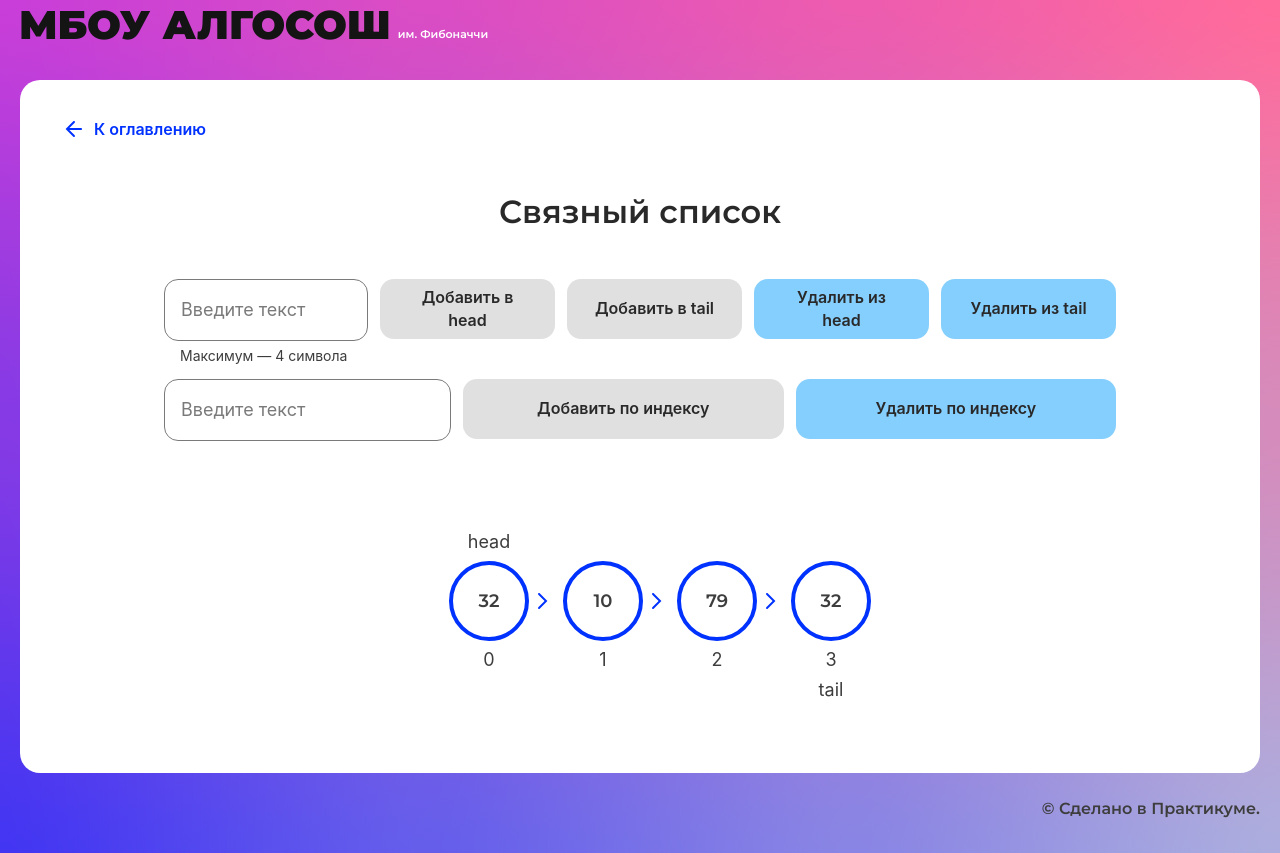
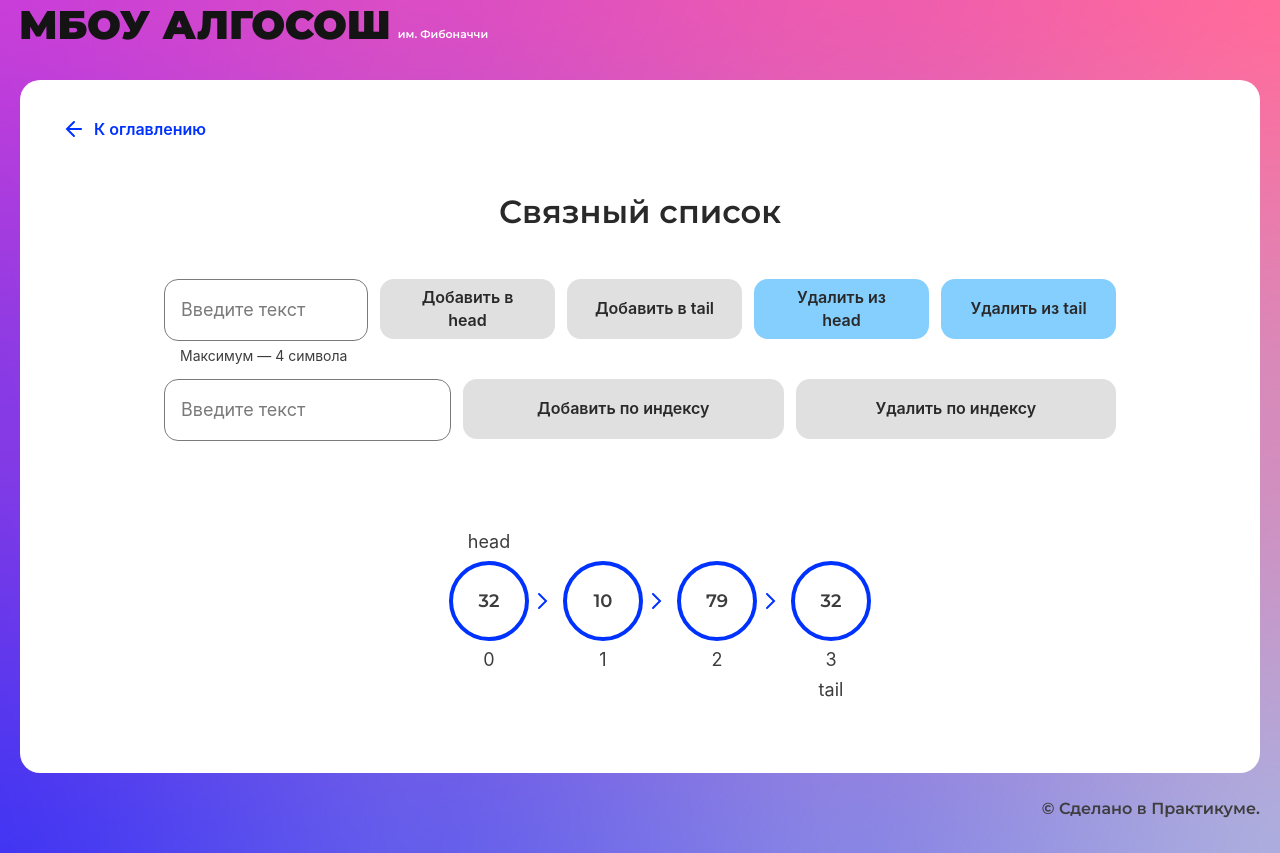
Before and after one commit to foxriver660/Visualized-algorithms, a React (Create React App) app: page /list in a window 1280 px wide. Built offline with nearby package versions, Linux system fonts and the light colour scheme.

Commit message:
fix after rew

```diff
--- a/src/components/app/app.tsx
+++ b/src/components/app/app.tsx
@@ -1,4 +1,3 @@
-import React from "react";
 import { BrowserRouter, Route, Switch } from "react-router-dom";
 import { FibonacciPage } from "../fibonacci-page/fibonacci-page";
 import { ListPage } from "../list-page/list-page";
--- a/src/components/list-page/list-page.tsx
+++ b/src/components/list-page/list-page.tsx
@@ -246,7 +246,7 @@ export const ListPage: React.FC = () => {
           isLoader={loader && btnName === ButtonName.DeleteByIndex}
           text="Удалить по индексу"
           disabled={
-            linkedList.isEmpty() ||
+            !inputValue.index || linkedList.isEmpty() ||
             loader ||
             Number(inputValue.index) > linkedList.getLength() - 1
           }
```
Also changed, not shown: 1 other file (tests, documents, lock files or other folders).
